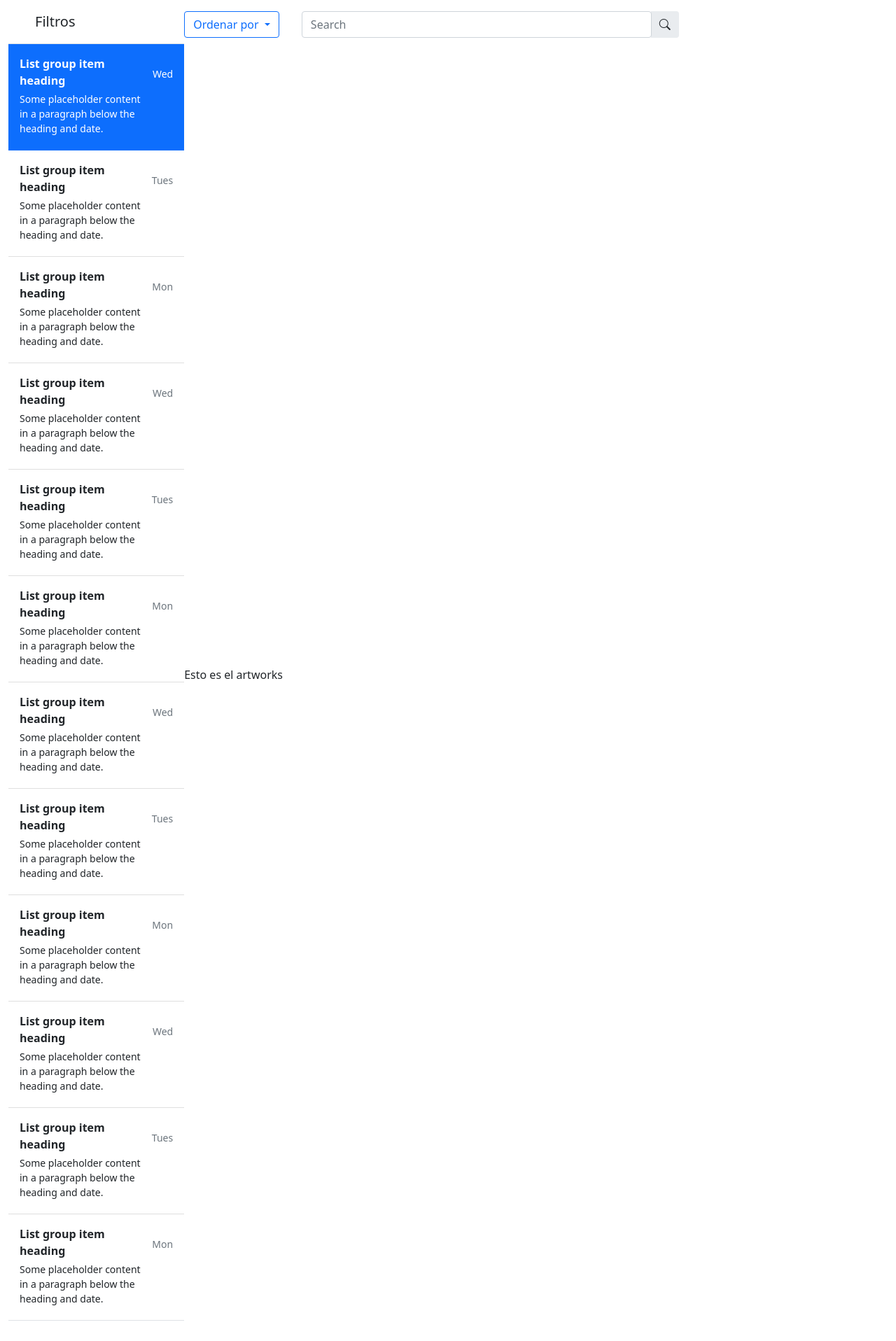
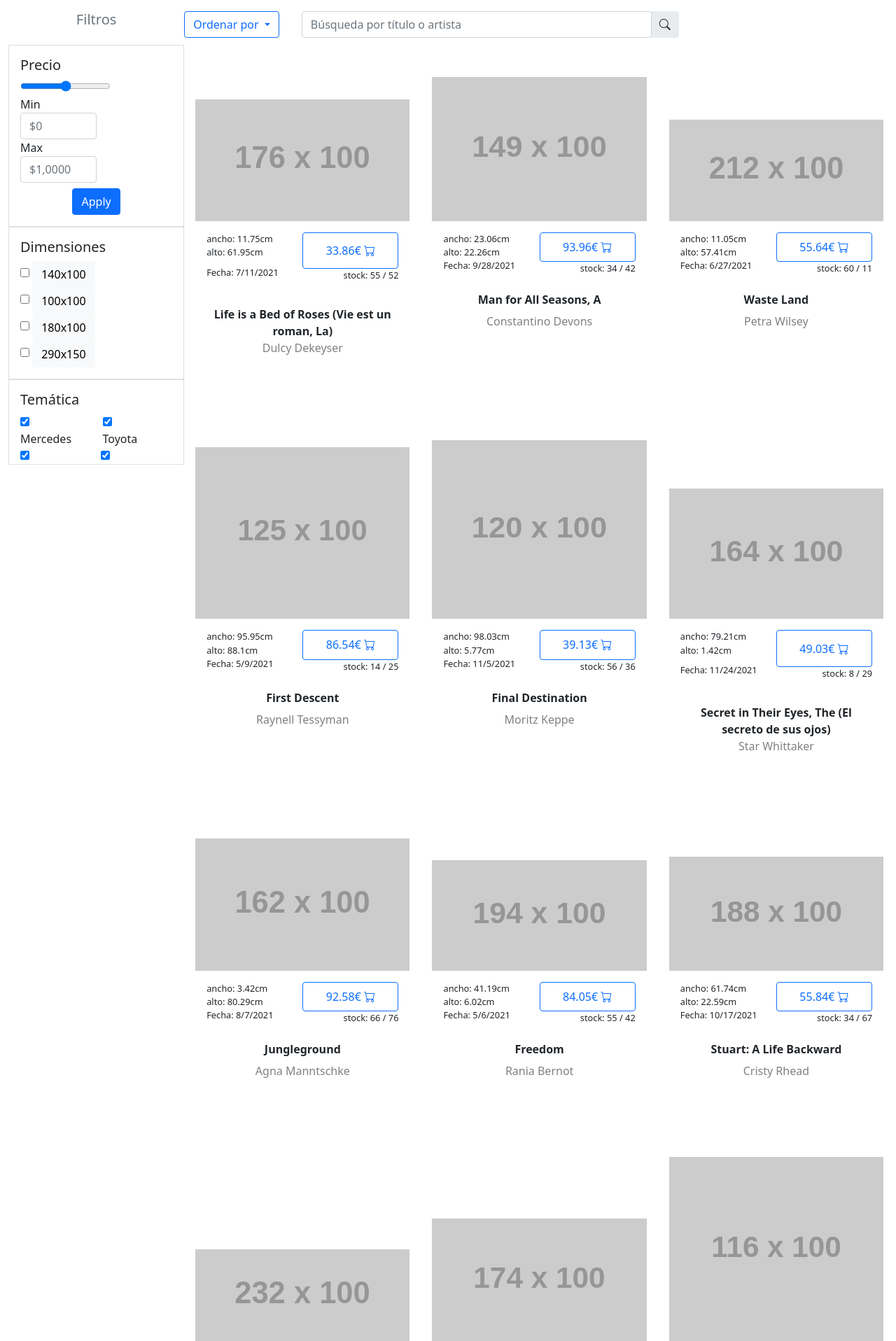
Before and after one commit to GaelCodes/Ecommerce-Leonard-Devinch, a PHP site: page / in a window 1280 px wide. Shown: the part 56-1972 px from the top of the page at 70% size. Run offline with PHP 8.4, Linux system fonts and the light colour scheme; grey boxes labelled with a size stand in for pictures from a placeholder-image service; some libraries are stand-ins or nearby versions.

Commit message:
Maquetación del filtro completada

```diff
--- a/source/public/css/styles.css
+++ b/source/public/css/styles.css
@@ -15,7 +15,7 @@
 main {
     display: grid;
     grid-template-columns: 1fr 1fr;
-    grid-template-rows: 1fr 1fr 1fr;
+    grid-template-rows: auto auto auto;
     gap: 0px 0px;
     grid-auto-flow: row;
     grid-template-areas: "searcher searcher" "filter orderBy" "artworks artworks";
@@ -32,13 +32,24 @@ main {
 }
 
 #filterSidebar {
+    background-color: white;
     display: none;
     position: absolute;
     top: 3em;
     left: -1em;
     max-width: 80vw;
-    width: 100%;
-    min-width: 50vw !important;
+    z-index: 10;
+}
+
+#filterSidebar .scrollarea {
+    overflow-y: auto;
+    max-height: 60vh !important;
+    padding-bottom: 5em;
+}
+
+#filterSidebar .filterCard {
+    margin: 0 !important;
+    border-radius: 0 !important;
 }
 
 .orderBy {
@@ -175,7 +186,7 @@ footer {
     main {
         display: grid;
         grid-template-columns: 1fr 1fr 1fr;
-        grid-template-rows: 1fr 1fr 1fr;
+        grid-template-rows: auto auto auto;
         gap: 0px 0px;
         grid-auto-flow: row;
         grid-template-areas: "searcher searcher searcher" "filter orderBy orderBy" "artworks artworks artworks";
@@ -229,7 +240,7 @@ footer {
     main {
         display: grid;
         grid-template-columns: 20% auto 40% 30%;
-        grid-template-rows: 1fr 1fr;
+        grid-template-rows: auto auto;
         gap: 0px 0px;
         grid-template-areas: "filter orderBy searcher searcher" "filter artworks artworks artworks";
     }
@@ -250,8 +261,10 @@ footer {
         position: relative;
         top: 0;
         left: 0;
-        max-width: none;
         min-width: 100% !important;
+    }
+    #filterSidebar .scrollarea {
+        max-height: 75vh !important;
     }
     .orderBy {
         grid-area: orderBy;
--- a/source/public/index.html
+++ b/source/public/index.html
@@ -32,7 +32,7 @@
     <main>
         <section class="searcher">
             <div class="input-group rounded">
-                <input type="search" class="form-control rounded" placeholder="Search" aria-label="Search" aria-describedby="search-addon" />
+                <input type="search" class="form-control rounded" placeholder="Búsqueda por título o artista" aria-label="Search" aria-describedby="search-addon" />
                 <span class="input-group-text border-0" id="search-addon">
                     <i class="bi bi-search"></i>
                 </span>
@@ -45,96 +45,89 @@
                 <p class=" d-inline-block m-0"> Filtrar</p>
             </button>
             <div id="filterSidebar" class="d-xl-flex flex-column align-items-stretch flex-shrink-0 bg-white">
-                <a href="/" class="d-flex align-items-center flex-shrink-0 pb-3 link-dark text-decoration-none border-bottom">
-                    <svg class="bi me-2" width="30" height="24"><use xlink:href="#bootstrap"></use></svg>
-                    <span class="fs-5 fw-semibold">Filtros</span>
-                </a>
+                <h1 class="text-center h5 text-muted mb-4">Filtros</h1>
                 <div class="list-group list-group-flush border-bottom scrollarea">
-                    <a href="#" class="list-group-item list-group-item-action active py-3 lh-tight" aria-current="true">
-                        <div class="d-flex w-100 align-items-center justify-content-between">
-                            <strong class="mb-1">List group item heading</strong>
-                            <small>Wed</small>
+                    <div class="filterCard card mb-3">
+                        <div class="card-body">
+
+                            <h5 class="card-title">Precio</h5>
+
+                            <input type="range" class="custom-range" min="0" max="100" name="">
+                            <div class="form-row">
+                                <div class="form-group col-md-6">
+                                    <label>Min</label>
+                                    <input class="form-control" placeholder="$0" type="number">
                                 </div>
-                        <div class="col-10 mb-1 small">Some placeholder content in a paragraph below the heading and date.</div>
-                    </a>
-                    <a href="#" class="list-group-item list-group-item-action py-3 lh-tight">
-                        <div class="d-flex w-100 align-items-center justify-content-between">
-                            <strong class="mb-1">List group item heading</strong>
-                            <small class="text-muted">Tues</small>
+                                <div class="form-group text-right col-md-6">
+                                    <label>Max</label>
+                                    <input class="form-control" placeholder="$1,0000" type="number">
                                 </div>
-                        <div class="col-10 mb-1 small">Some placeholder content in a paragraph below the heading and date.</div>
-                    </a>
-                    <a href="#" class="list-group-item list-group-item-action py-3 lh-tight">
-                        <div class="d-flex w-100 align-items-center justify-content-between">
-                            <strong class="mb-1">List group item heading</strong>
-                            <small class="text-muted">Mon</small>
                             </div>
-                        <div class="col-10 mb-1 small">Some placeholder content in a paragraph below the heading and date.</div>
-                    </a>
 
-                    <a href="#" class="list-group-item list-group-item-action py-3 lh-tight" aria-current="true">
-                        <div class="d-flex w-100 align-items-center justify-content-between">
-                            <strong class="mb-1">List group item heading</strong>
-                            <small class="text-muted">Wed</small>
+                            <button class="btn d-block btn-primary mx-auto mt-2">Apply</button>
+
                         </div>
-                        <div class="col-10 mb-1 small">Some placeholder content in a paragraph below the heading and date.</div>
-                    </a>
-                    <a href="#" class="list-group-item list-group-item-action py-3 lh-tight">
-                        <div class="d-flex w-100 align-items-center justify-content-between">
-                            <strong class="mb-1">List group item heading</strong>
-                            <small class="text-muted">Tues</small>
                     </div>
-                        <div class="col-10 mb-1 small">Some placeholder content in a paragraph below the heading and date.</div>
-                    </a>
-                    <a href="#" class="list-group-item list-group-item-action py-3 lh-tight">
-                        <div class="d-flex w-100 align-items-center justify-content-between">
-                            <strong class="mb-1">List group item heading</strong>
-                            <small class="text-muted">Mon</small>
+
+                    <div class="filterCard card mb-3">
+                        <div class="card-body">
+                            <h5 class="card-title">Dimensiones</h5>
+
+
+                            <label class="checkbox-btn">
+                                <input type="checkbox">
+                                <span class="btn btn-light"> 140x100 </span>
+                              </label>
+
+                            <label class="checkbox-btn">
+                                <input type="checkbox">
+                                <span class="btn btn-light"> 100x100 </span>
+                              </label>
+
+                            <label class="checkbox-btn">
+                                <input type="checkbox">
+                                <span class="btn btn-light"> 180x100 </span>
+                              </label>
+
+                            <label class="checkbox-btn">
+                                <input type="checkbox">
+                                <span class="btn btn-light"> 290x150 </span>
+                              </label>
+
                         </div>
-                        <div class="col-10 mb-1 small">Some placeholder content in a paragraph below the heading and date.</div>
-                    </a>
-                    <a href="#" class="list-group-item list-group-item-action py-3 lh-tight" aria-current="true">
-                        <div class="d-flex w-100 align-items-center justify-content-between">
-                            <strong class="mb-1">List group item heading</strong>
-                            <small class="text-muted">Wed</small>
                     </div>
-                        <div class="col-10 mb-1 small">Some placeholder content in a paragraph below the heading and date.</div>
-                    </a>
-                    <a href="#" class="list-group-item list-group-item-action py-3 lh-tight">
-                        <div class="d-flex w-100 align-items-center justify-content-between">
-                            <strong class="mb-1">List group item heading</strong>
-                            <small class="text-muted">Tues</small>
+
+                    <div class="filterCard card mb-3">
+                        <div class="card-body">
+                            <h5 class="card-title">Temática</h5>
+
+                            <label class="custom-control custom-checkbox">
+                              <input type="checkbox" checked="" class="custom-control-input">
+                              <div class="custom-control-label">Mercedes  <b class="badge badge-pill badge-light float-right">120</b>  </div>
+                            </label>
+
+                            <label class="custom-control custom-checkbox">
+                              <input type="checkbox" checked="" class="custom-control-input">
+                              <div class="custom-control-label">Toyota <b class="badge badge-pill badge-light float-right">15</b>  </div>
+                            </label>
+
+                            <label class="custom-control custom-checkbox">
+                              <input type="checkbox" checked="" class="custom-control-input">
+                              <div class="custom-control-label">Mitsubishi <b class="badge badge-pill badge-light float-right">35</b> </div>
+                            </label>
+
+                            <label class="custom-control custom-checkbox">
+                              <input type="checkbox" checked="" class="custom-control-input">
+                              <div class="custom-control-label">Nissan <b class="badge badge-pill badge-light float-right">89</b> </div>
+                            </label>
+
+                            <label class="custom-control custom-checkbox">
+                              <input type="checkbox" class="custom-control-input">
+                              <div class="custom-control-label">Honda <b class="badge badge-pill badge-light float-right">30</b>  </div>
+                            </label>
+
                         </div>
-                        <div class="col-10 mb-1 small">Some placeholder content in a paragraph below the heading and date.</div>
-                    </a>
-                    <a href="#" class="list-group-item list-group-item-action py-3 lh-tight">
-                        <div class="d-flex w-100 align-items-center justify-content-between">
-                            <strong class="mb-1">List group item heading</strong>
-                            <small class="text-muted">Mon</small>
                     </div>
-                        <div class="col-10 mb-1 small">Some placeholder content in a paragraph below the heading and date.</div>
-                    </a>
-                    <a href="#" class="list-group-item list-group-item-action py-3 lh-tight" aria-current="true">
-                        <div class="d-flex w-100 align-items-center justify-content-between">
-                            <strong class="mb-1">List group item heading</strong>
-                            <small class="text-muted">Wed</small>
-                        </div>
-                        <div class="col-10 mb-1 small">Some placeholder content in a paragraph below the heading and date.</div>
-                    </a>
-                    <a href="#" class="list-group-item list-group-item-action py-3 lh-tight">
-                        <div class="d-flex w-100 align-items-center justify-content-between">
-                            <strong class="mb-1">List group item heading</strong>
-                            <small class="text-muted">Tues</small>
-                        </div>
-                        <div class="col-10 mb-1 small">Some placeholder content in a paragraph below the heading and date.</div>
-                    </a>
-                    <a href="#" class="list-group-item list-group-item-action py-3 lh-tight">
-                        <div class="d-flex w-100 align-items-center justify-content-between">
-                            <strong class="mb-1">List group item heading</strong>
-                            <small class="text-muted">Mon</small>
-                        </div>
-                        <div class="col-10 mb-1 small">Some placeholder content in a paragraph below the heading and date.</div>
-                    </a>
                 </div>
             </div>
 
@@ -152,7 +145,7 @@
                 </ul>
             </div>
         </section>
-        <section class="artworks"> Esto es el artworks</section>
+        <section class="artworks"></section>
     </main>
 
     <footer class="row justify-content-end text-center mt-5 pt-5">
```
Also changed, not shown: source/public/js/app.js. Lines whose indentation alone changed are shown as unchanged.
